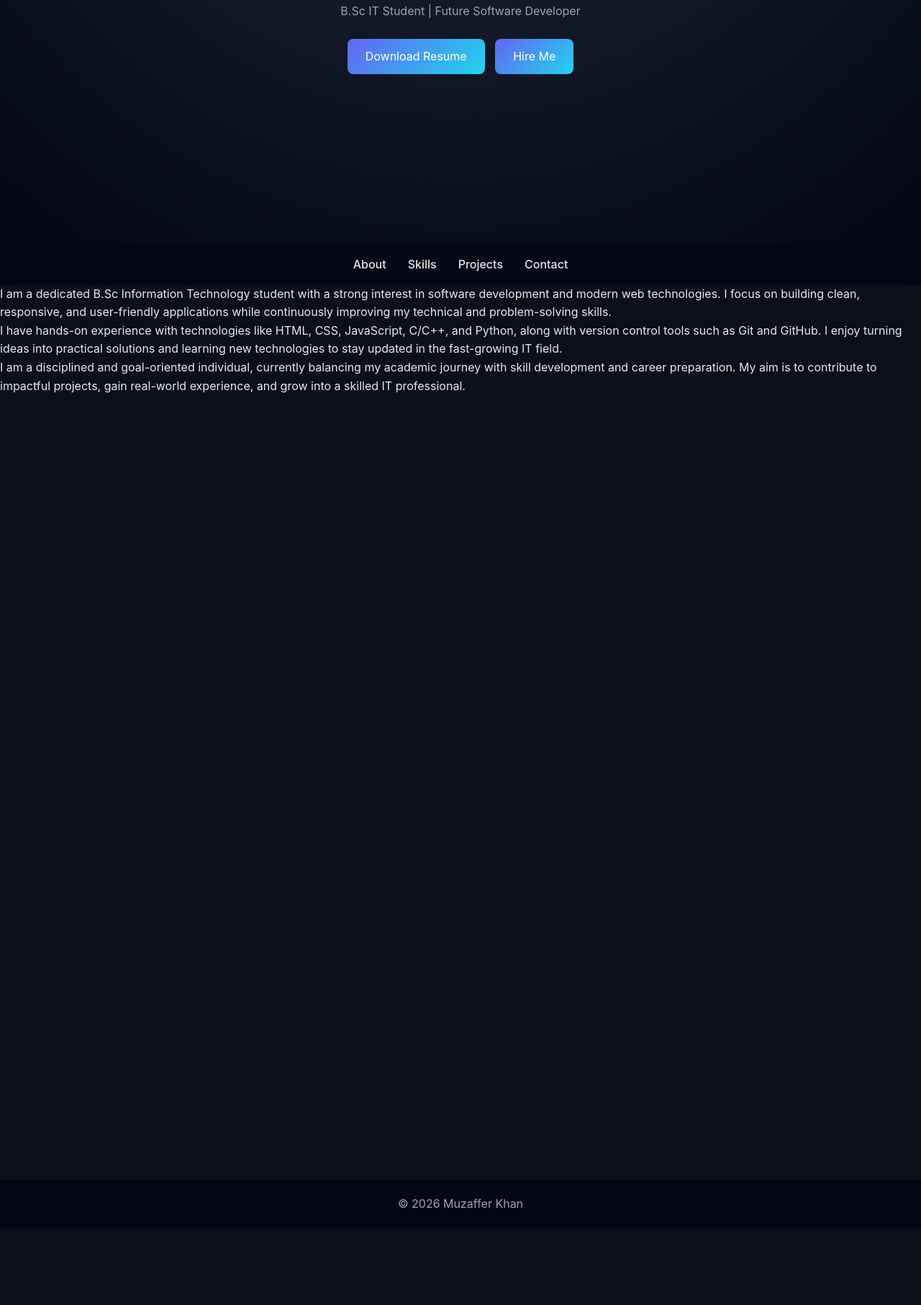
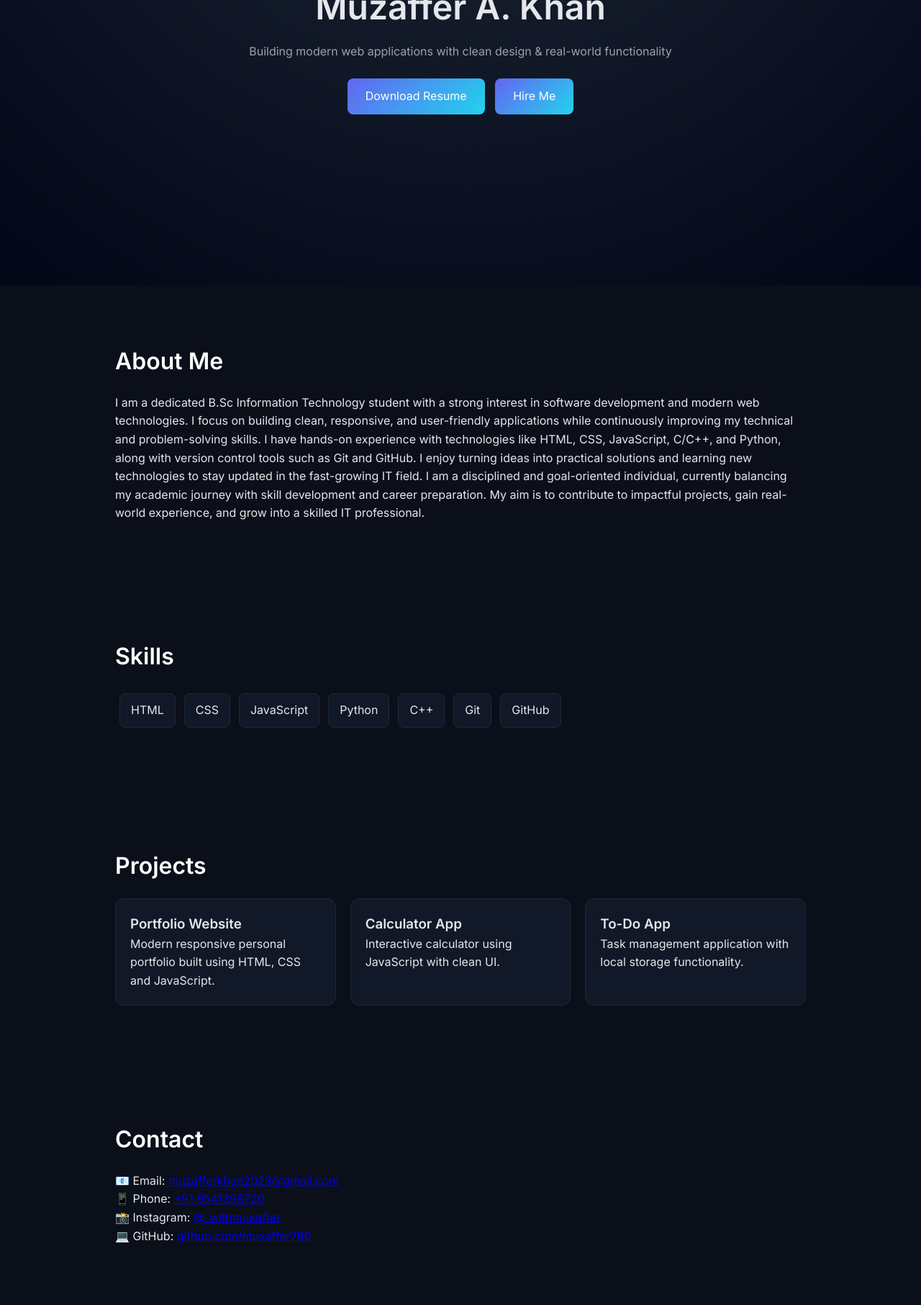
Before and after one commit to muxaffer786/-Portfolio, a plain HTML site: page index.html in a window 1280 px wide. Shown: the part 460-2273 px from the top of the page at 72% size. Before the commit the page ends 2165 px from the top, so only its background shows below. Drawn offline with Linux system fonts and the light colour scheme.

Commit message:
Update index.html

```diff
--- a/index.html
+++ b/index.html
@@ -1,62 +1,94 @@
-<!-- ================= INDEX.HTML ================= -->
 <!DOCTYPE html>
 <html lang="en">
 <head>
   <meta charset="UTF-8">
   <meta name="viewport" content="width=device-width, initial-scale=1.0">
-  <title>Muzaffer Ali Khan | Portfolio</title>
+  <title>Muzaffer A. Khan | Portfolio</title>
+
+  <!-- CSS -->
   <link rel="stylesheet" href="style.css">
-  <link href="https://fonts.googleapis.com/css2?family=Poppins:wght@300;400;600&display=swap" rel="stylesheet">
+
+  <!-- Font -->
+  <link href="https://fonts.googleapis.com/css2?family=Inter:wght@300;400;600&display=swap" rel="stylesheet">
 </head>
 <body>
 
+<!-- ================= NAVBAR ================= -->
+<nav class="navbar">
+  <a href="#about">About</a>
+  <a href="#skills">Skills</a>
+  <a href="#projects">Projects</a>
+  <a href="#contact">Contact</a>
+</nav>
+
+<!-- ================= HERO ================= -->
 <header class="hero">
-  <img src="profile.jpg" class="profile-img">
-  <h1>Muzaffer Ali Khan</h1>
-  <p>B.Sc IT Student | Future Software Developer</p>
+  <img src="profile.jpg" alt="Profile Photo">
+  <h1>Muzaffer A. Khan</h1>
+  <p>Building modern web applications with clean design & real-world functionality</p>
+
   <div>
     <a href="resume.pdf" class="btn" download>Download Resume</a>
     <a href="#contact" class="btn">Hire Me</a>
   </div>
 </header>
 
-<nav class="navbar">
-  <a href="#about"> About   </a>
-  <a href="#skills"> Skills   </a>
-  <a href="#projects"> Projects   </a>
-  <a href="#contact"> Contact   </a>
-</nav>
+<!-- ================= ABOUT ================= -->
+<section id="about" class="section fade">
+  <h2>About Me</h2>
+  <p>
+    I am a dedicated B.Sc Information Technology student with a strong interest in software development and modern web technologies. I focus on building clean, responsive, and user-friendly applications while continuously improving my technical and problem-solving skills.
 
+    I have hands-on experience with technologies like HTML, CSS, JavaScript, C/C++, and Python, along with version control tools such as Git and GitHub. I enjoy turning ideas into practical solutions and learning new technologies to stay updated in the fast-growing IT field.
 
-<p>I am a dedicated B.Sc Information Technology student with a strong interest in software development and modern web technologies. I focus on building clean, responsive, and user-friendly applications while continuously improving my technical and problem-solving skills.</p>
- <p> I have hands-on experience with technologies like HTML, CSS, JavaScript, C/C++, and Python, along with version control tools such as Git and GitHub. I enjoy turning ideas into practical solutions and learning new technologies to stay updated in the fast-growing IT field.</p>
-  <p> I am a disciplined and goal-oriented individual, currently balancing my academic journey with skill development and career preparation. My aim is to contribute to impactful projects, gain real-world experience, and grow into a skilled IT professional.</p>
+    I am a disciplined and goal-oriented individual, currently balancing my academic journey with skill development and career preparation. My aim is to contribute to impactful projects, gain real-world experience, and grow into a skilled IT professional.
+  </p>
+</section>
 
-
+<!-- ================= SKILLS ================= -->
 <section id="skills" class="section fade">
   <h2>Skills</h2>
   <div class="skills">
-    <span>HTML</span><span>CSS</span><span>JavaScript</span>
-    <span>Python</span><span>C++</span><span>GitHub</span>
+    <span>HTML</span>
+    <span>CSS</span>
+    <span>JavaScript</span>
+    <span>Python</span>
+    <span>C++</span>
+    <span>Git</span>
+    <span>GitHub</span>
   </div>
 </section>
 
+<!-- ================= PROJECTS ================= -->
 <section id="projects" class="section fade">
   <h2>Projects</h2>
+
+  <div class="projects">
+
     <div class="project">
-    <h3>  Portfolio Website  </h3>
-    <p>Modern responsive portfolio</p>
+      <h3>Portfolio Website</h3>
+      <p>Modern responsive personal portfolio built using HTML, CSS and JavaScript.</p>
     </div>
+
     <div class="project">
-    <h3>Calculator</h3>
-    <p>JS based calculator</p>
+      <h3>Calculator App</h3>
+      <p>Interactive calculator using JavaScript with clean UI.</p>
+    </div>
+
+    <div class="project">
+      <h3>To-Do App</h3>
+      <p>Task management application with local storage functionality.</p>
+    </div>
+
   </div>
 </section>
 
+<!-- ================= CONTACT ================= -->
 <section id="contact" class="section fade">
   <h2>Contact</h2>
 
   <div class="contact-info">
+
     <p>📧 Email:
       <a href="mailto:muzafferkhan2023@gmail.com">
         muzafferkhan2023@gmail.com
@@ -80,16 +112,17 @@
         github.com/muxaffer786
       </a>
     </p>
+
   </div>
 </section>
 
-
-
-
+<!-- ================= FOOTER ================= -->
 <footer>
-  <p>© 2026 Muzaffer Khan</p>
+  <p>© 2026 Muzaffer A. Khan | All Rights Reserved</p>
 </footer>
 
+<!-- JS -->
+<script src="script.js"></script>
 
-
-<!-- ================= END OF INDEX.HTML ================= -->
+</body>
+</html>
```
Lines whose indentation alone changed are shown as unchanged.
